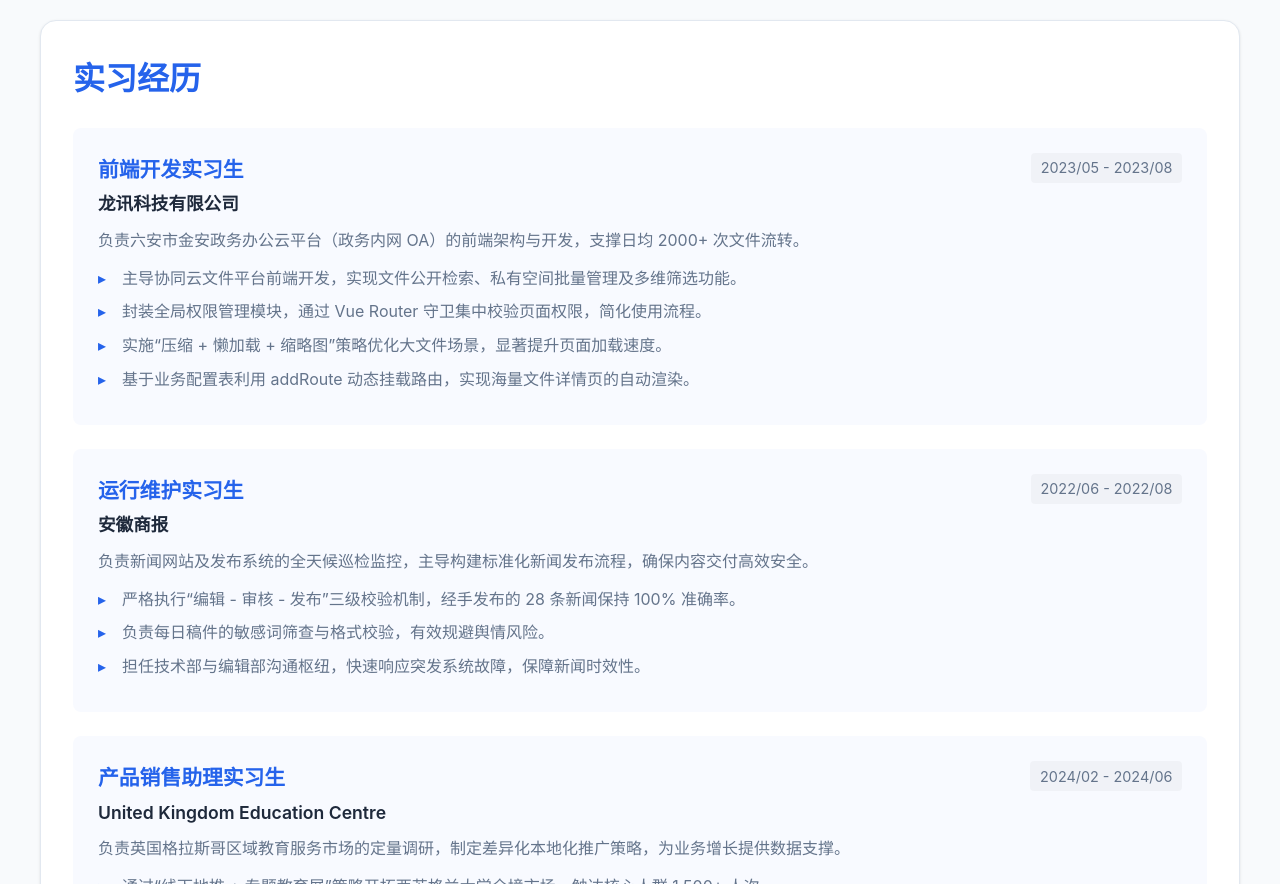
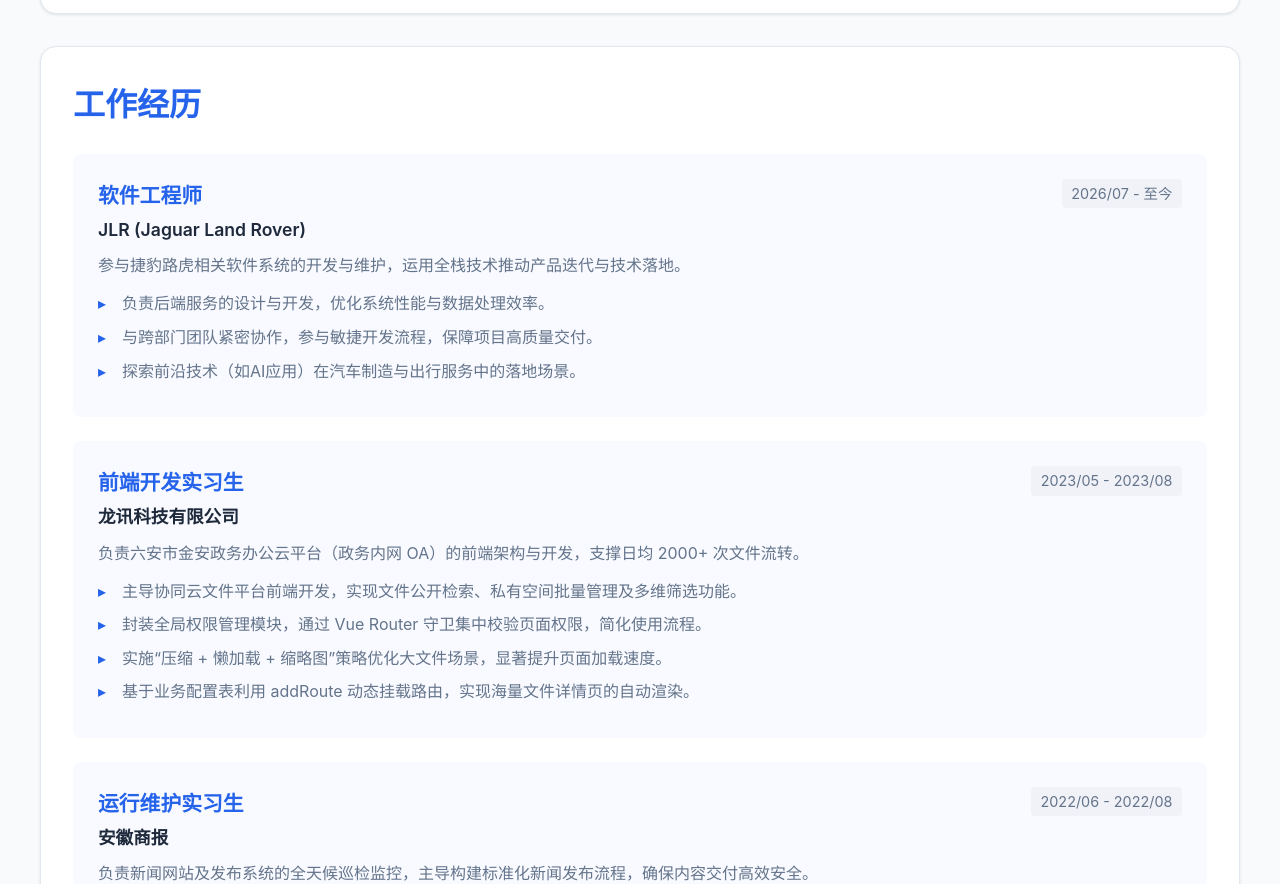
Before and after one commit to Napoleon1Zhang/Napoleon1Zhang.github.io, a plain HTML site: page index.html in a window 1280 px wide. Shown: the part 1916-2800 px from the top of the page. Drawn offline with Linux system fonts and the light colour scheme.

Commit message:
Add files via upload

````diff
--- a/index.html
+++ b/index.html
@@ -1,3 +1,4 @@
+```html
 <!DOCTYPE html>
 <html lang="zh-CN">
 <head>
@@ -553,7 +554,7 @@
         <li><a href="#about" data-i18n="nav_about">关于我</a></li>
         <li><a href="#skills" data-i18n="nav_skills">技能</a></li>
         <li><a href="#projects" data-i18n="nav_projects">项目</a></li>
-        <li><a href="#experience" data-i18n="nav_experience">实习经历</a></li>
+        <li><a href="#experience" data-i18n="nav_experience">工作经历</a></li>
         <li><a href="#contact" data-i18n="nav_contact">联系</a></li>
         <li>
           <button id="langToggle" class="lang-switch-btn" aria-label="Switch Language">
@@ -723,12 +724,29 @@
         </div>
       </section>
 
-      <!-- 实习经历 (已更新) -->
+      <!-- 工作经历 -->
       <section id="experience" class="card">
-        <h2 data-i18n="section_experience">实习经历</h2>
+        <h2 data-i18n="section_experience">工作经历</h2>
         <ul class="experience-list">
 
-          <!-- 经历 1: 龙讯科技 -->
+          <!-- 经历 1: JLR -->
+          <li class="experience-item">
+            <div class="experience-header">
+              <div>
+                <h3 data-i18n="exp_jlr_title">软件工程师</h3>
+                <div class="experience-company" data-i18n="exp_jlr_company">JLR (Jaguar Land Rover)</div>
+              </div>
+              <div class="experience-period" data-i18n="exp_jlr_time">2026/07 - 至今</div>
+            </div>
+            <p data-i18n="exp_jlr_desc">参与捷豹路虎相关软件系统的开发与维护，运用全栈技术推动产品迭代与技术落地。</p>
+            <ul class="experience-duties">
+              <li data-i18n="exp_jlr_duty1">负责后端服务的设计与开发，优化系统性能与数据处理效率。</li>
+              <li data-i18n="exp_jlr_duty2">与跨部门团队紧密协作，参与敏捷开发流程，保障项目高质量交付。</li>
+              <li data-i18n="exp_jlr_duty3">探索前沿技术（如AI应用）在汽车制造与出行服务中的落地场景。</li>
+            </ul>
+          </li>
+
+          <!-- 经历 2: 龙讯科技 -->
           <li class="experience-item">
             <div class="experience-header">
               <div>
@@ -746,7 +764,7 @@
             </ul>
           </li>
 
-          <!-- 经历 2: 安徽商报 -->
+          <!-- 经历 3: 安徽商报 -->
           <li class="experience-item">
             <div class="experience-header">
               <div>
@@ -763,7 +781,7 @@
             </ul>
           </li>
 
-          <!-- 经历 3: UK Education Centre -->
+          <!-- 经历 4: UK Education Centre -->
           <li class="experience-item">
             <div class="experience-header">
               <div>
@@ -807,7 +825,7 @@
 
   <!-- 页脚 -->
   <footer>
-    <p>&copy; 2024 Yaowu Zhang. All rights reserved.</p>
+    <p>&copy; 2026 Yaowu Zhang. All rights reserved.</p>
     <p style="margin-top: 0.5rem; font-size: 0.9rem;" data-i18n="footer_credit">Built with using HTML & CSS</p>
   </footer>
 
@@ -818,14 +836,14 @@
         nav_about: "关于我",
         nav_skills: "技能",
         nav_projects: "项目",
-        nav_experience: "实习经历",
+        nav_experience: "工作经历",
         nav_contact: "联系",
         hero_title: "你好！我是张耀午",
         hero_subtitle: "全栈开发工程师 | 数据科学硕士",
         hero_desc: "欢迎来到我的个人博客，这里记录着我的技术学习、项目经验和思考感悟。",
         section_about: "关于我",
         about_p1: "我是一名充满热情的全栈开发工程师，专注于软件开发、AI 应用落地和技术创新。拥有英国布里斯托大学数据科学硕士背景，喜欢探索新技术，解决实际问题。",
-        about_p2: "在编程的道路上，我始终保持学习的心态，具备扎实的后端（Java/Node.js）与前端（Vue/React）能力，并深入实践 RAG、AI Agent 等前沿技术。",
+        about_p2: "在编程的道路上，我始终保持学习的心态，具备扎实的后端（Java/Node.js）与前端能力，并深入实践 RAG、AI Agent 等前沿技术。",
         about_p3: "这个博客是我记录学习历程、分享技术见解的平台，希望能与更多志同道合的朋友交流。",
         section_skills: "技能栈",
         section_projects: "项目经历",
@@ -864,7 +882,16 @@
         link_preview: "在线预览",
         link_github: "GitHub",
 
-        section_experience: "实习经历",
+        section_experience: "工作经历",
+
+        // JLR
+        exp_jlr_title: "软件工程师",
+        exp_jlr_company: "JLR (Jaguar Land Rover)",
+        exp_jlr_time: "2026/07 - 至今",
+        exp_jlr_desc: "参与捷豹路虎相关软件系统的开发与维护，运用全栈技术推动产品迭代与技术落地。",
+        exp_jlr_duty1: "负责后端服务的设计与开发，优化系统性能与数据处理效率。",
+        exp_jlr_duty2: "与跨部门团队紧密协作，参与敏捷开发流程，保障项目高质量交付。",
+        exp_jlr_duty3: "探索前沿技术（如AI应用）在汽车制造与出行服务中的落地场景。",
 
         // 龙讯科技
         exp1_title: "前端开发实习生",
@@ -902,14 +929,14 @@
         nav_about: "About Me",
         nav_skills: "Skills",
         nav_projects: "Projects",
-        nav_experience: "Internship Experience",
+        nav_experience: "Work Experience",
         nav_contact: "Contact",
         hero_title: "Hello! I'm Yaowu Zhang",
         hero_subtitle: "Full Stack Developer | MSc Data Science",
         hero_desc: "Welcome to my personal blog, where I record my technical learning, project experiences, and thoughts.",
         section_about: "About Me",
         about_p1: "I am a passionate Full Stack Developer focused on software development, AI application implementation, and technical innovation. With an MSc in Data Science from the University of Bristol, I love exploring new technologies and solving real-world problems.",
-        about_p2: "On my coding journey, I maintain a learning mindset, possessing solid backend (Java/Node.js) and frontend (Vue/React) capabilities, while deeply practicing cutting-edge technologies like RAG and AI Agents.",
+        about_p2: "On my coding journey, I maintain a learning mindset, possessing solid backend (Java/Node.js) and frontend capabilities, while deeply practicing cutting-edge technologies like RAG and AI Agents.",
         about_p3: "This blog is a platform for me to record my learning journey and share technical insights, hoping to connect with more like-minded friends.",
         section_skills: "Tech Stack",
         section_projects: "Project Experience",
@@ -948,7 +975,16 @@
         link_preview: "Live Preview",
         link_github: "GitHub",
 
-        section_experience: "Internship Experience",
+        section_experience: "Work Experience",
+
+        // JLR
+        exp_jlr_title: "Software Engineer",
+        exp_jlr_company: "JLR (Jaguar Land Rover)",
+        exp_jlr_time: "Jul 2026 - Present",
+        exp_jlr_desc: "Participate in the development and maintenance of software systems at JLR, utilizing full-stack technologies to drive product iteration and technology implementation.",
+        exp_jlr_duty1: "Responsible for backend service design and development, optimizing system performance and data processing efficiency.",
+        exp_jlr_duty2: "Collaborate closely with cross-functional teams, participating in agile development processes to ensure high-quality project delivery.",
+        exp_jlr_duty3: "Explore the application scenarios of cutting-edge technologies (such as AI applications) in automotive manufacturing and mobility services.",
 
         // Longxun Tech
         exp1_title: "Frontend Development Intern",
@@ -1046,3 +1082,4 @@
   </script>
 </body>
 </html>
+```
````
